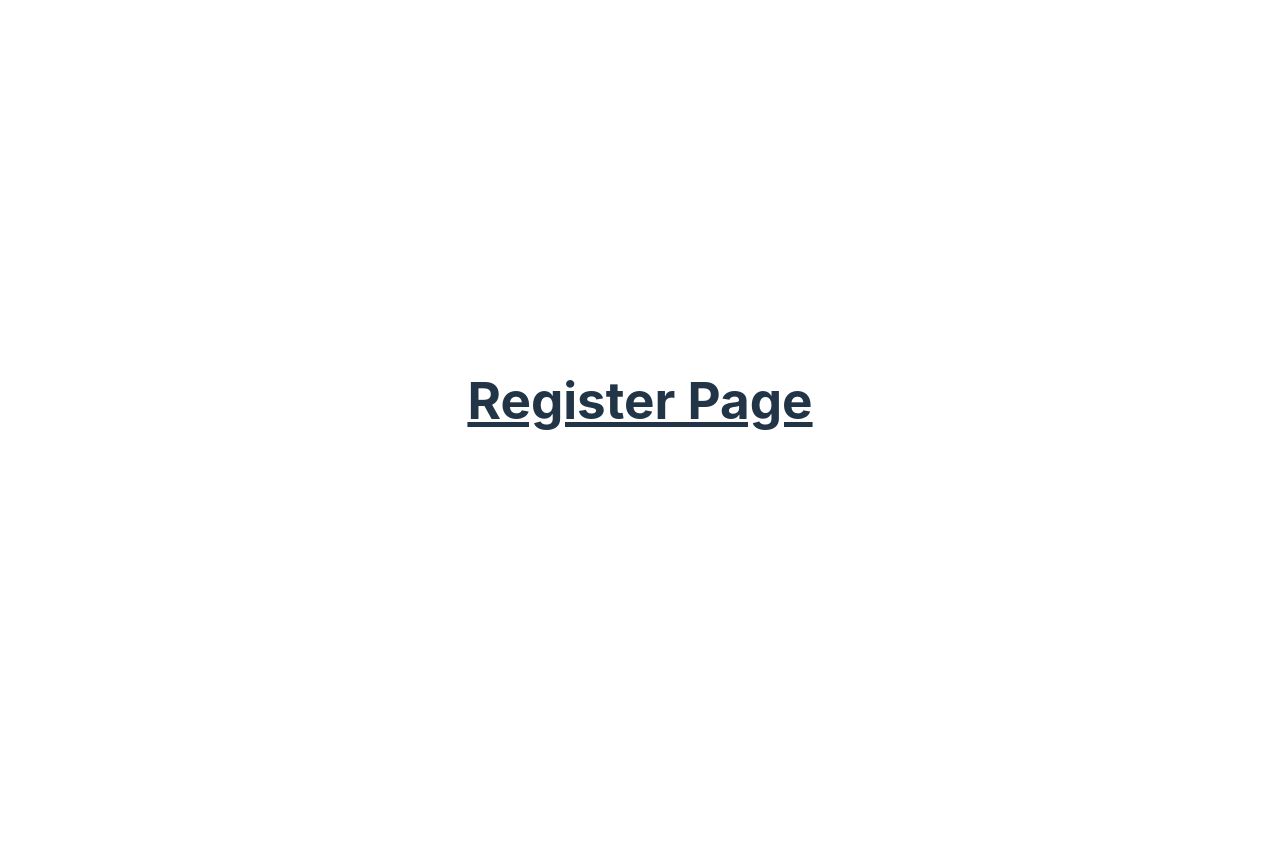
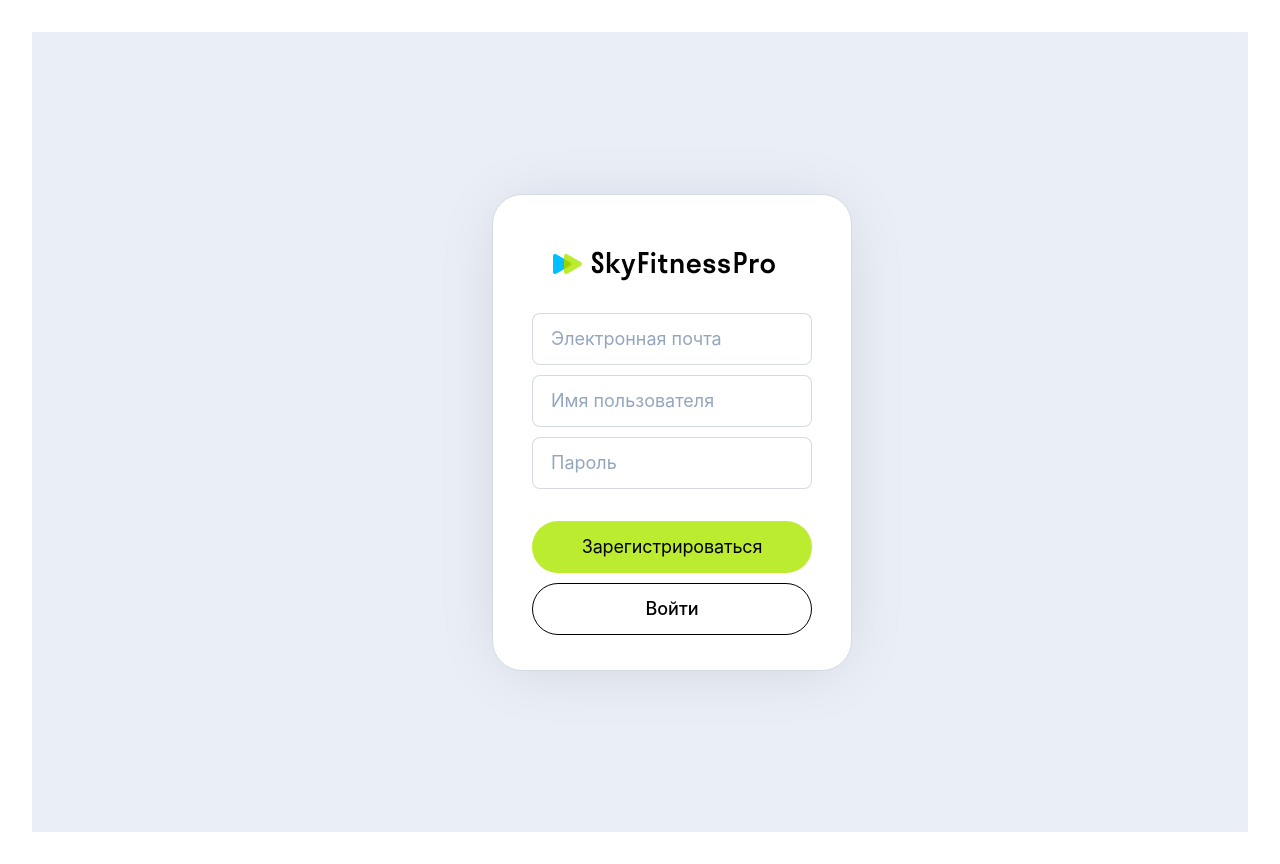
Before and after one commit to katerina07088/skypro-fitness-kate, a React (Vite) app in the folder skypro-fitness/: page /register in a window 1280 px wide. Before the commit the page ends 800 px from the top, so only its background shows below. Built offline with nearby package versions, Linux system fonts and the light colour scheme.

Commit message:
Страница регистрации

```diff
--- a/skypro-fitness/src/components/Login/Login.tsx
+++ b/skypro-fitness/src/components/Login/Login.tsx
@@ -66,10 +66,10 @@ export const Login = () => {
         }
     }
 
-
   return (
-    <div className="fixed inset-0 flex items-center justify-center z-50">
-      <div className="bg-white rounded-[30px] w-[360px] h-[425px] p-[40px] flex flex-col items-center gap-[48px] max-h-[80vh]">
+   <div className="flex w-full h-full overflow-x-hidden">
+     <div className="flex fixed inset-0 flex items-center justify-center z-50 ">
+      <div className="flex bg-white rounded-[30px] w-[360px] h-[425px] p-[40px] flex flex-col items-center gap-[48px] mx-auto">
         <img  className="w-[220px] h-[35px] mx-auto" src="public/logoModal.png" alt="logo_modal" />
           <form onSubmit={onLogin} className="w-full flex flex-col items-center gap-[10px]">
           <div className="flex flex-col w-full mb-4 items-center gap-[10px]">
@@ -94,17 +94,19 @@ export const Login = () => {
         </div>
         {passwordError && (
           <>
-            <p className="text-red-500 text-sm">{passwordError}</p>
-            <Link
-                    className="text-[red]"
+            <p className="text-red-500 text-sm">
+            Пароль введен неверно, попробуйте еще раз.{" "}
+                <Link
                     to={AppRoutes.RESET}
                     state={{ email: formValues.email }}
+                    className="underline text-red-500 hover:text-red-700"
                   >
                     Восстановить пароль?
-                  </Link>
+                </Link>
+            </p>
                 </>
                 )}
-        <div className="mt-[24px] flex flex-col w-full items-center gap-[10px]">
+         <div className="mt-[24px] flex flex-col w-full items-center gap-[10px]">
           <button className="bg-[#BCEC30] text-black w-full h-[52px] rounded-[46px] py-[16px] px-[26px] hover:bg-[#C6FF00] border-none active:bg-black active:text-white">
             Войти
           </button>
@@ -118,5 +120,6 @@ export const Login = () => {
         </form>
       </div>
     </div>
+   </div>
   )
 };
--- /dev/null
+++ b/skypro-fitness/src/components/PrivateRoute/PrivateRoute.tsx
@@ -0,0 +1,9 @@
+import { Navigate, Outlet } from "react-router-dom";
+import { useUser } from "../../hooks/useUser";
+
+function PrivateRoute() {
+  const { userData } = useUser();
+  return userData ? <Outlet /> : <Navigate to="/login" />;
+}
+
+export default PrivateRoute;
--- /dev/null
+++ b/skypro-fitness/src/components/Register/Register.tsx
@@ -0,0 +1,129 @@
+import { Link, useNavigate } from "react-router-dom";
+import { useUser } from "../../hooks/useUser";
+import React, { useState } from "react";
+import { AppRoutes } from "../../lib/appRoutes";
+import { regUser } from "../../api/apiUser";
+
+export default function Register() {
+
+    const { setUser } = useUser();
+    const navigate = useNavigate();
+
+    const [formValues, setFormValues] = useState({
+        email: "",
+        username: "",
+        password: "",
+    });
+
+    const [error, setError] = useState<string | null>(null);
+
+    const onInputChange: React.ComponentProps<"input">["onChange"] = (event) => {
+        const {name, value } = event.target;
+        setFormValues({...formValues, [name]: value});
+    };
+
+    const onRegister = async (event: React.FormEvent<HTMLFormElement>) => {
+        event.preventDefault();
+
+        if (!formValues.email || formValues.email.trim().length === 0) {
+            setError("Не введено имя пользователя");
+            return;
+        }
+
+        if (!formValues.password || formValues.password.trim().length === 0) {
+            setError("Не введён пароль");
+            return;
+        }
+
+        try {
+            const response = await regUser({
+                email: formValues.email,
+                username: formValues.username,
+                password: formValues.password,
+            });
+            setError(null);
+            setUser(response);
+            navigate(AppRoutes.MAIN);
+        } catch (error: unknown) {
+            if (error instanceof Error) {
+                console.error(error.message);
+              } else {
+                console.error("Unknown error:", error);
+              }
+        }
+    };
+
+    return (
+        <div className="w-full h-full overflow-x-hidden bg-[#eaeef6]">
+        <div className="block w-screen min-h-screen mx-auto my-0">
+          <div className="h-screen flex items-center">
+            <div className="block bg-white w-[360px] h-[487] shadow-[0px_4px_67px_-12px_rgba(0,0,0,0.13)] mx-auto my-0 px-[60px] pt-[50px] pb-[35px] rounded-[30px] border-[0.7px] border-solid border-[#d4dbe5]">
+              <div className="">
+                <img src="../../public/logoModal.png" alt="logo_modal" />
+              </div>
+
+              <form
+                className="w-full flex flex-col items-center justify-center pt-[32px]"
+                onSubmit={onRegister}
+              >
+                <div className="gap-2.5">
+                  <input
+                    className="h-[52px] w-[280px] bg-white gap-2.5 px-[18px] py-4 rounded-lg border-[0.7px] border-solid border-[rgba(148,166,190,0.4)] first:mb-2.5 placeholder:font-normal placeholder:text-lg
+                   placeholder:text-[#94a6be] focus:outline-none"
+                    type="text"
+                    value={formValues.email}
+                    placeholder="Электронная почта"
+                    name="email"
+                    onChange={onInputChange}
+                    id="first-name"
+                  ></input>
+
+                  <input
+                    className="h-[52px] w-[280px] bg-white gap-2.5 px-[18px] py-4 rounded-lg border-[0.7px] border-solid border-[rgba(148,166,190,0.4)] mb-2.5 placeholder:font-normal placeholder:text-lg
+                   placeholder:text-[#94a6be] focus:outline-none"
+                    type="text"
+                    name="username"
+                    value={formValues.username}
+                    onChange={onInputChange}
+                    id="loginReg"
+                    placeholder="Имя пользователя"
+                  ></input>
+
+                  <input
+                    className="h-[52px] w-[280px] bg-white gap-2.5 px-[18px] py-4 rounded-lg border-[0.7px] border-solid border-[rgba(148,166,190,0.4)] placeholder:font-normal placeholder:text-lg
+                   placeholder:text-[#94a6be] focus:outline-none"
+                    type="password"
+                    value={formValues.password}
+                    onChange={onInputChange}
+                    name="password"
+                    id="passwordFirst"
+                    placeholder="Пароль"
+                  ></input>
+                </div>
+
+                {error && <p>{error}</p>}
+                <button
+                  className="w-[280px] h-[52px] bg-[#BCEC30] flex items-center justify-center text-[18px] leading-[19.8px] font-normal tracking-[-0.14px] text-black mt-8 mb-2.5 rounded-[46px] border-[none]
+    outline: none hover:border-[none] hover:bg-[#C6FF00] active:bg-[#000000] active:text-white"
+                  id="btnEnter"
+                  type="submit"
+                >
+                  Зарегистрироваться
+                </button>
+
+                <Link
+                  className="h-[52px] w-[280px] text-[18px] border-solid border border-black text-black flex items-center justify-center bg-white rounded-[46px] hover:bg-[#F7F7F7] active:bg-[#E9ECED]"
+                  id="btnEnter"
+                  type="submit"
+                  to={AppRoutes.LOGIN}
+                >
+                  Войти
+                </Link>
+              </form>
+
+            </div>
+          </div>
+        </div>
+      </div>
+    );
+}
--- a/skypro-fitness/src/components/Routing/Routing.tsx
+++ b/skypro-fitness/src/components/Routing/Routing.tsx
@@ -22,6 +22,7 @@ export default function Routing() {
         <Route path={AppRoutes.NOT_FOUND} element={<NotFoundPage />} />
         <Route path={AppRoutes.RESET} element={<ResetPage />} />
         <Route path={AppRoutes.NEWPASSWORD} element={<NewPasswordPage />} />
+        <Route path={AppRoutes.REGISTER} element={<RegisterPage />} />
       </Routes>
     </>
   );
--- /dev/null
+++ b/skypro-fitness/src/input.css
@@ -0,0 +1,51 @@
+@tailwind base;
+
+/* Firefox */
+* {
+  scrollbar-width: thin;
+  scrollbar-color: var(--secondary) var(--primary);
+}
+
+/* Chrome, Edge, and Safari */
+*::-webkit-scrollbar {
+  width: 6px;
+}
+
+*::-webkit-scrollbar-track {
+  background: var(--primary);
+  border-radius: 10px;
+}
+
+*::-webkit-scrollbar-thumb {
+  background-color: var(--secondary);
+  border-radius: 10px;
+  border: 3px solid var(--primary);
+}
+
+@tailwind components;
+@tailwind utilities;
+
+@layer base {
+  @font-face {
+    font-family: Roboto;
+    font-style: normal;
+    font-weight: 400;
+    font-display: swap;
+    src: url("/public/fonts/Roboto-Regular.ttf") format("ttf");
+  }
+}
+
+@layer base {
+  @font-face {
+    font-family: Roboto;
+    font-style: normal;
+    font-weight: 500;
+    font-display: swap;
+    src: url("/public/fonts/Roboto-Medium.ttf") format("ttf");
+  }
+}
+
+:root {
+  --primary: white; /* Изменить на основной цвет */
+  --secondary: black; /* Изменить на вторичный цвет */
+}
--- a/skypro-fitness/src/lib/appRoutes.ts
+++ b/skypro-fitness/src/lib/appRoutes.ts
@@ -7,5 +7,5 @@ export const AppRoutes = {
   EXIT: "/exit",
   NOT_FOUND: "*",
   RESET: "/reset",
-    NEWPASSWORD:"/newpassword",
+  NEWPASSWORD: "/newpassword",
 };
--- a/skypro-fitness/src/main.tsx
+++ b/skypro-fitness/src/main.tsx
@@ -3,11 +3,15 @@ import { createRoot } from 'react-dom/client'
 import App from './App.tsx'
 import './index.css'
 import { BrowserRouter } from 'react-router-dom'
+import UserProvider from './context/UserContext.tsx'
+import "./input.css";
 
 createRoot(document.getElementById('root')!).render(
   <StrictMode>
-    <BrowserRouter>
-      <App />
-    </BrowserRouter>
+    <UserProvider>
+      <BrowserRouter>
+        <App />
+      </BrowserRouter>
+    </UserProvider>
   </StrictMode>
 )
--- a/skypro-fitness/src/pages/RegisterPage.tsx
+++ b/skypro-fitness/src/pages/RegisterPage.tsx
@@ -1,7 +1,11 @@
+import Register from "../components/Register/Register";
+
 export default function RegisterPage() {
     return (
       <>
-        <h1 className="text-10xl font-bold underline">Register Page</h1>
+         <div className="w-full h-full overflow-x-hidden bg-[#eaeef6]">
+        <Register />
+      </div>
       </>
     );
   }
```
Lines whose indentation alone changed are shown as unchanged.
